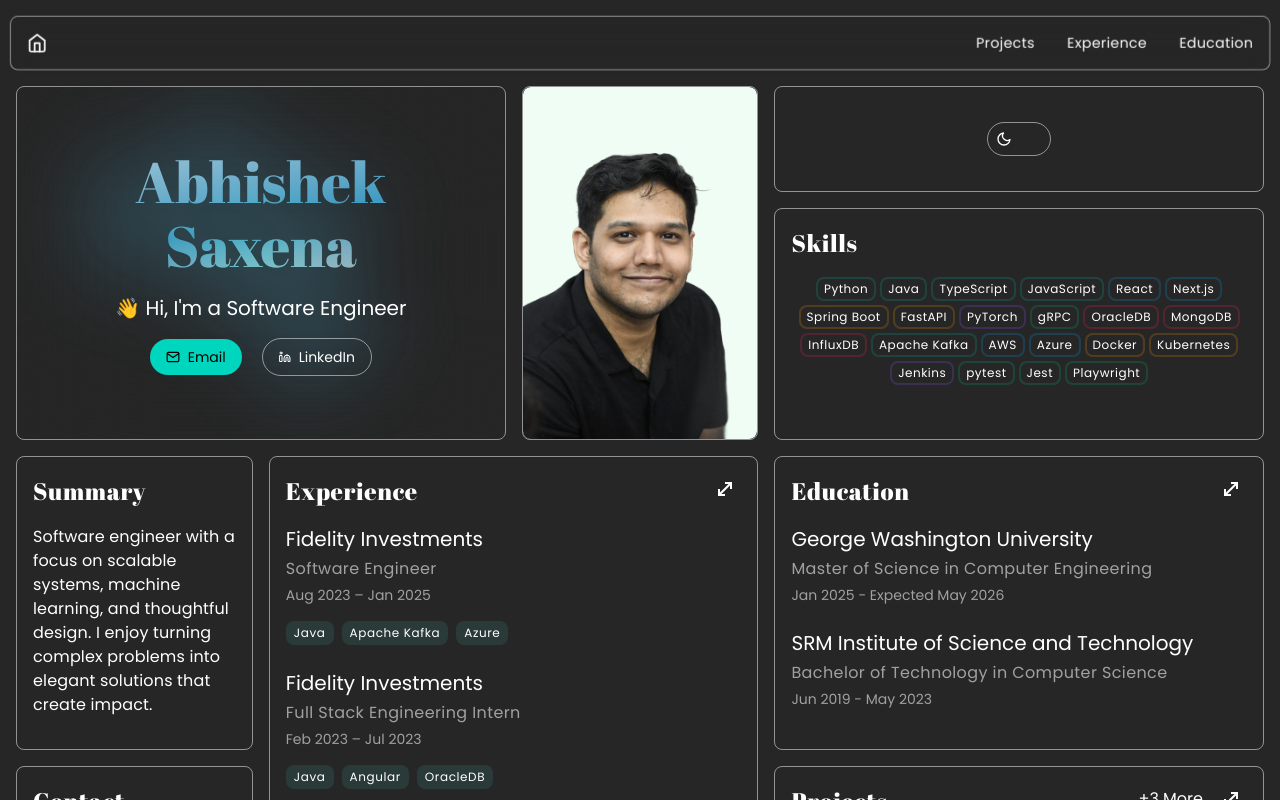
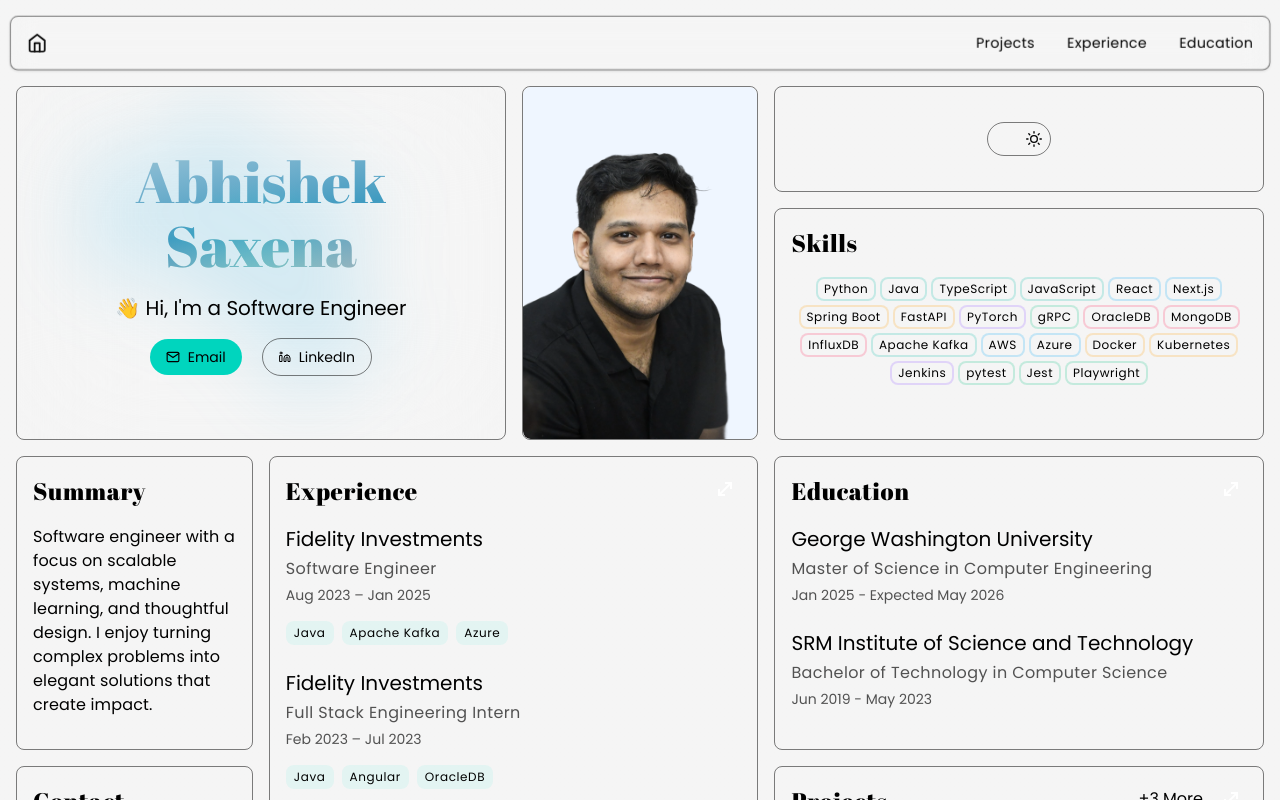
Before and after one commit to saxenabhishek/saxenabhishek, a React (Vite) app in the folder website/: page / in a window 1280 px wide. Shown: the top 800 px of the page. Built offline with nearby package versions, Linux system fonts and the light colour scheme.

Commit message:
feat: detect theme preference

```diff
--- a/website/src/App.jsx
+++ b/website/src/App.jsx
@@ -3,8 +3,9 @@ import BentoGrid from "./components/BentoGrid.jsx";
 import "./main.css";
 
 const App = () => {
+  const mql = window.matchMedia("(prefers-color-scheme: dark)");
   const [filter, setFilter] = useState(null);
-  const [mode, setMode] = useState("dark");
+  const [mode, setMode] = useState(mql.matches ? "dark" : "light");
   const toggleMode = () => setMode(mode === "dark" ? "light" : "dark");
 
   return (
```
